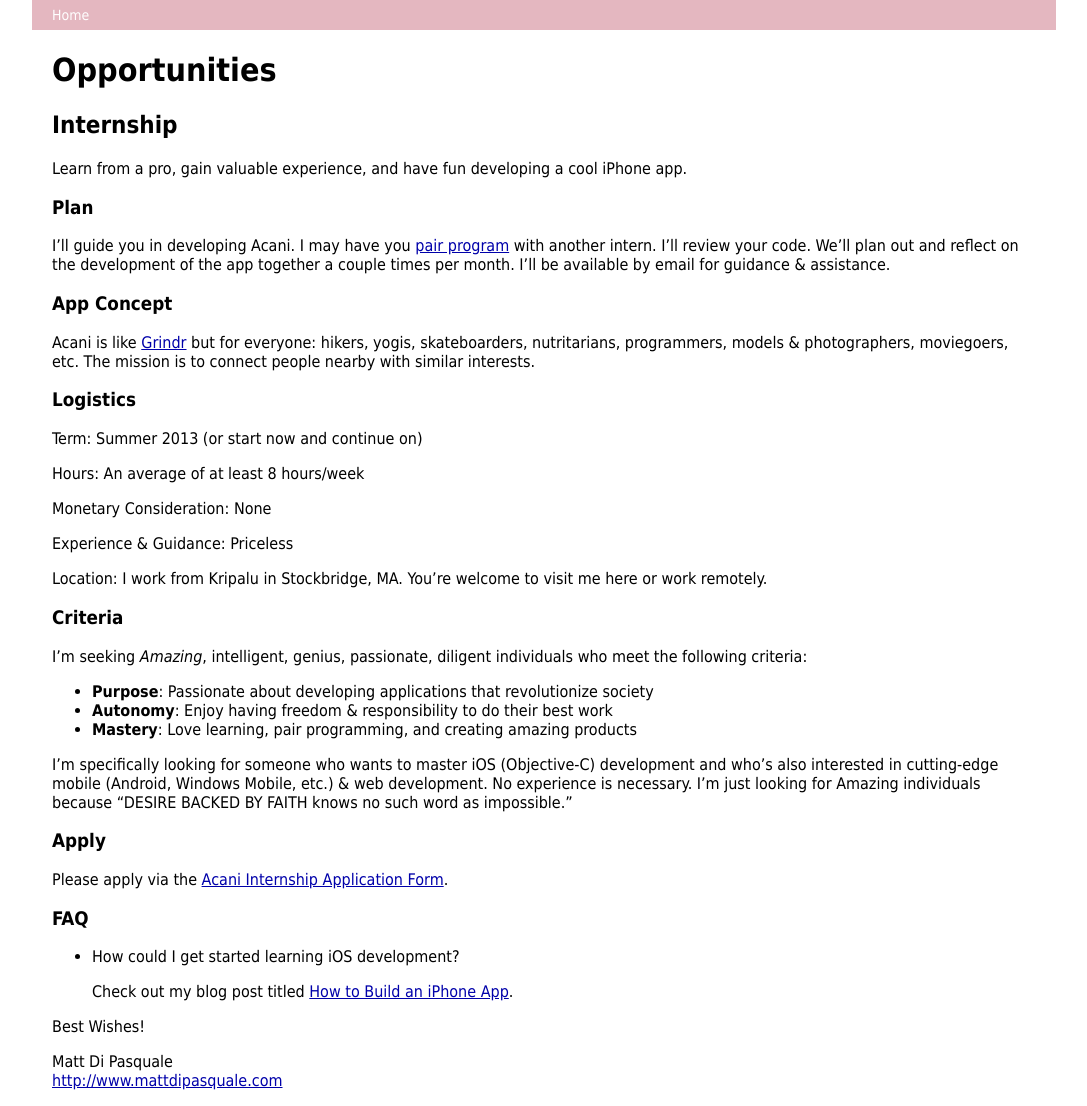
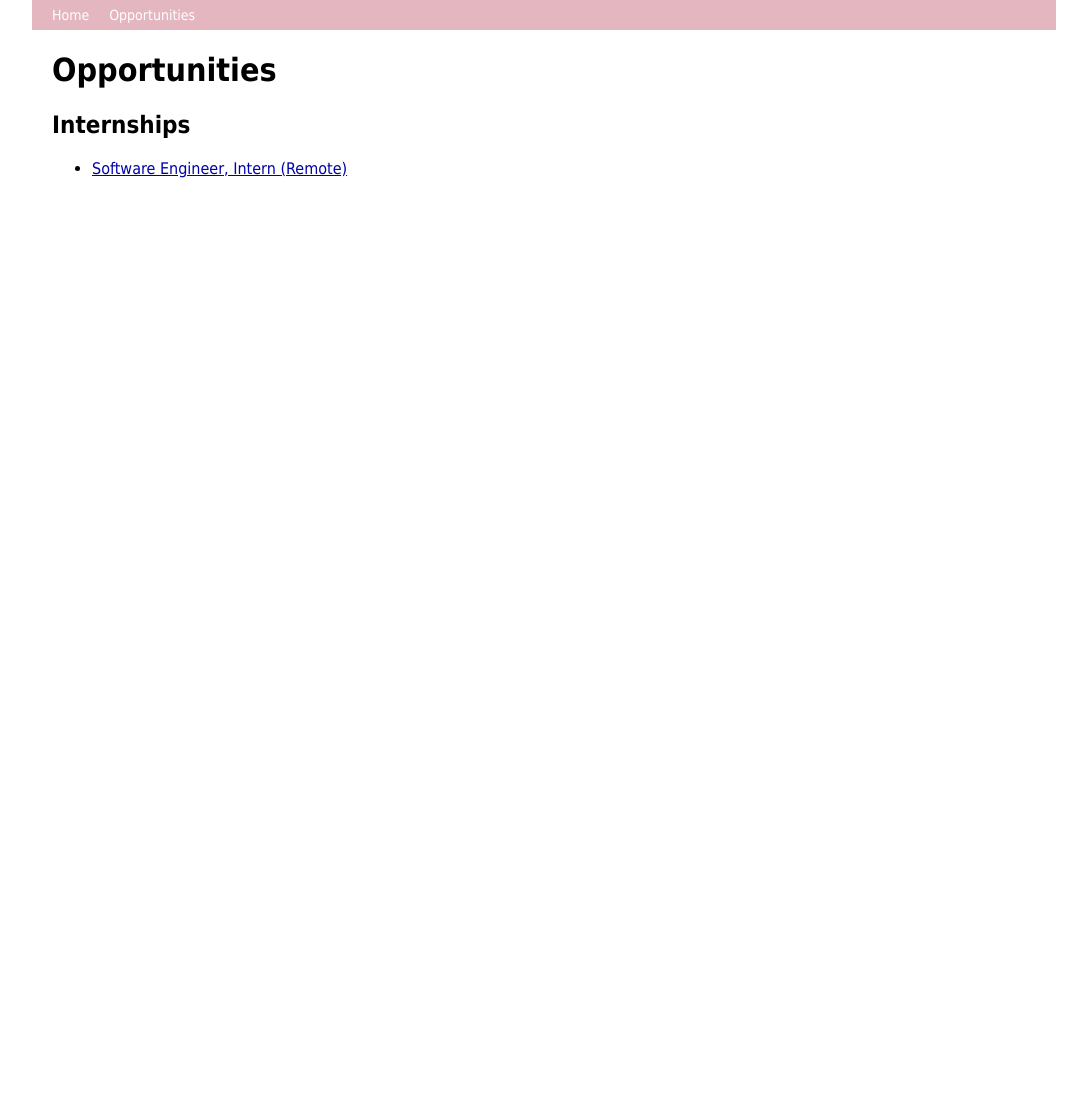
Before and after one commit to acani/acani.github.com, a Jekyll site: the page built from opportunities/index.md, in a window 1280 px wide. Shown: the whole page, without its empty margins (96-1183 px from the left). Built offline with Jekyll 4.4.1, drawn with Linux system fonts in a browser that asks for light colours; Markdown is read by kramdown in place of the engine named in the settings; after the commit the page ends 900 px from its top, so only the background shows below that.

Commit message:
Add Acani Internship Agreement & Information.

```diff
--- a/_layouts/default.html
+++ b/_layouts/default.html
@@ -4,6 +4,7 @@
 <div id="container">
   <ul id="nav">
     <li><a href="/">Home</a></li>
+    <li><a href="/opportunities">Opportunities</a></li>
   </ul>
   {{ content }}
 </div>
--- a/_layouts/page.html
+++ b/_layouts/page.html
@@ -1,7 +1,5 @@
 ---
 layout: default
 ---
-<section id="page">
   <h1>{{ page.title }}</h1>
   {{ content }}
-</section>
--- a/opportunities/index.md
+++ b/opportunities/index.md
@@ -1,73 +1,11 @@
 ---
-layout: default
+layout: page
+title: Opportunities
 ---
 
-# Opportunities
+## Internships
 
-## Internship
-
-Learn from a pro, gain valuable experience, and have fun developing a cool iPhone app.
+* [Software Engineer, Intern (Remote)][1]
 
 
-### Plan
-
-I'll guide you in developing Acani. I may have you [pair program](http://j.mp/cuq3vn) with another intern. I'll review your code. We'll plan out and reflect on the development of the app together a couple times per month. I'll be available by email for guidance & assistance.
-
-
-### App Concept
-
-Acani is like [Grindr](http://grindr.com/) but for everyone: hikers, yogis, skateboarders, nutritarians, programmers, models & photographers, moviegoers, etc. The mission is to connect people nearby with similar interests.
-
-
-### Logistics
-
-Term: Summer 2013 (or start now and continue on)
-
-Hours: An average of at least 8 hours/week
-
-Monetary Consideration: None
-
-Experience & Guidance: Priceless
-
-Location: I work from Kripalu in Stockbridge, MA. You're welcome to visit me here or work remotely.
-
-
-### Criteria
-
-I'm seeking *Amazing*, intelligent, genius, passionate, diligent individuals who meet the following criteria:
-
-- **Purpose**: Passionate about developing applications that revolutionize society
-- **Autonomy**: Enjoy having freedom & responsibility to do their best work
-- **Mastery**: Love learning, pair programming, and creating amazing products
-
-I'm specifically looking for someone who wants to master iOS (Objective-C) development and who's also interested in cutting-edge mobile (Android, Windows Mobile, etc.) & web development. No experience is necessary. I'm just looking for Amazing individuals because "DESIRE BACKED BY FAITH knows no such word as impossible."
-
-
-### Apply
-
-Please apply via the [Acani Internship Application Form][10].
-
-
-### FAQ
-
-* How could I get started learning iOS development?
-
-    Check out my blog post titled [How to Build an iPhone App][9].
-
-
-Best Wishes!
-
-Matt Di Pasquale
-<http://www.mattdipasquale.com>
-
-
-[1]: https://venmo.com/info/jobs
-[2]: http://developer.apple.com/xcode/
-[3]: http://cocoasamurai.blogspot.com/2008/02/complete-xcode-keyboard-shortcut-list.html
-[4]: http://stackoverflow.com/questions/1402174/what-is-your-favorite-xcode-keyboard-shortcut
-[5]: http://library.nu/
-[6]: http://itunes.apple.com/us/app/xcode/id422352214
-[7]: http://developer.apple.com/programs/
-[8]: http://stackoverflow.com/
-[9]: http://www.mattdipasquale.com/blog/2013/03/16/how-to-build-an-iphone-app/
-[10]: http://mattdipasquale.wufoo.com/forms/acani-internship-application-form/
+  [1]: internships/software-engineer
```
Also changed, not shown: opportunities/internships/software-engineer/index.md (added, +76 -0 lines), 2 other files.
